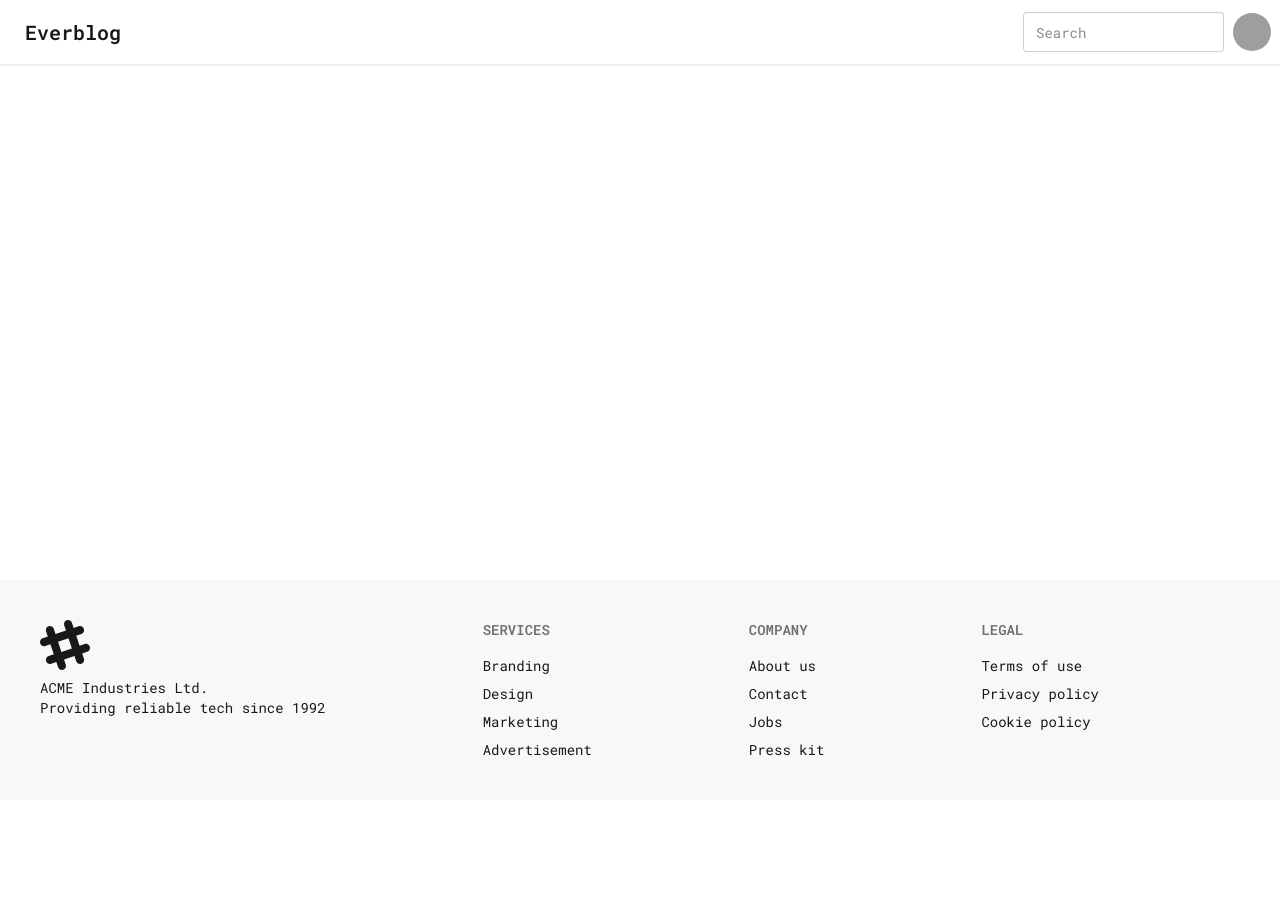
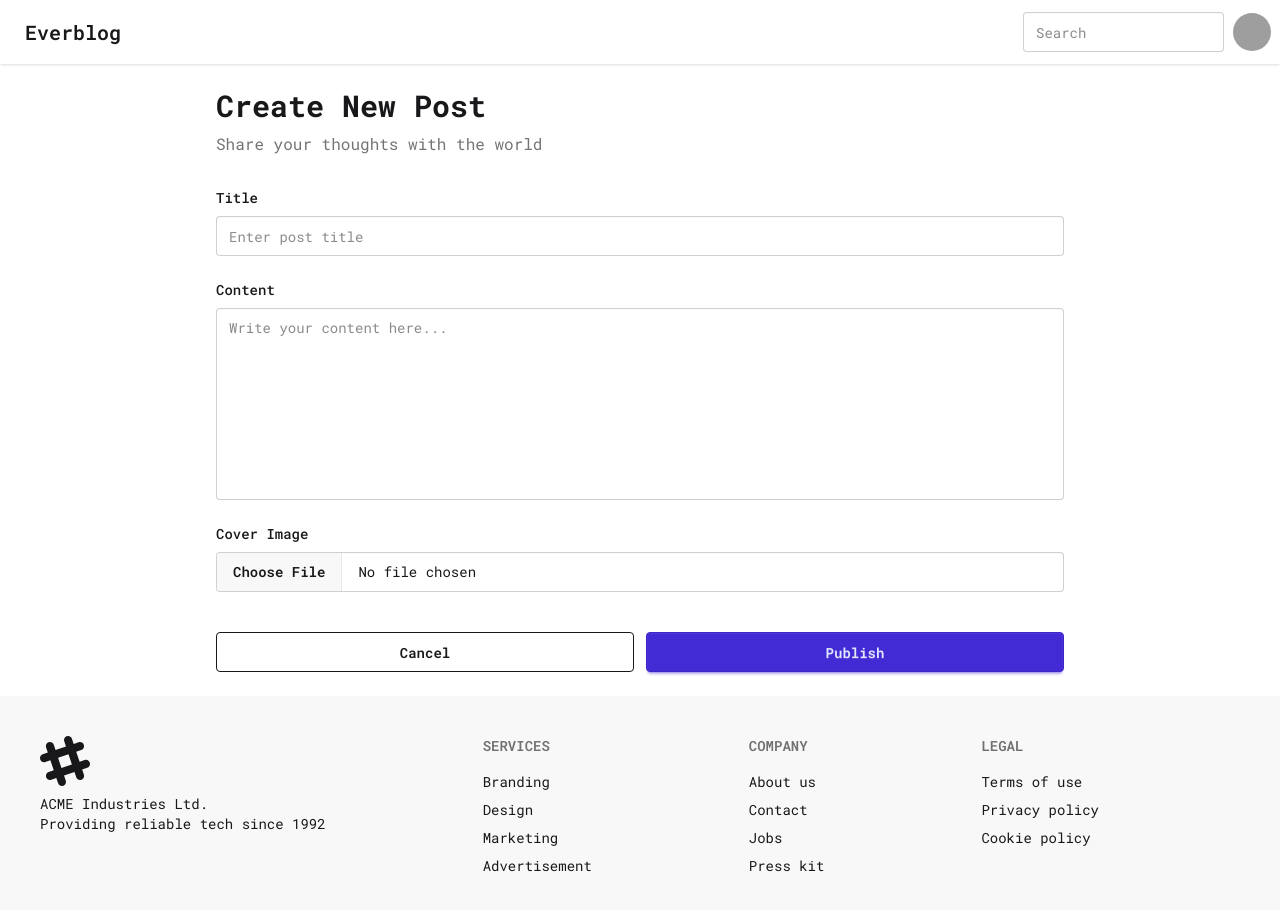
Before and after one commit to theakshaymore/node-ben, a React (Vite) app in the folder 18__blogging/frontend/: page /add in a window 1280 px wide. Shown: the top 910 px of the page. Before the commit the page ends 800 px from the top, so only its background shows below. Built offline with nearby package versions, Linux system fonts and the light colour scheme; no server answers; grey boxes are pictures that could not be loaded.

Commit message:
REACT: add blog form

```diff
--- a/18__blogging/frontend/src/App.jsx
+++ b/18__blogging/frontend/src/App.jsx
@@ -13,6 +13,7 @@ import Signup from "./components/auth/Signup";
 import Login from "./components/auth/Login";
 import Home from "./components/layout/Home";
 import Profile from "./components/user/Profile";
+import AddBlog from "./components/user/AddBlog";
 
 function App() {
   //
@@ -54,6 +55,7 @@ function App() {
               <Route path="/signup" element={<Signup />} />
               <Route path="/login" element={<Login />} />
               <Route path="/profile" element={<Profile />} />
+              <Route path="/add" element={<AddBlog />} />
             </Routes>
           </main>
 
--- /dev/null
+++ b/18__blogging/frontend/src/components/user/AddBlog.jsx
@@ -0,0 +1,63 @@
+import React, { useState } from "react";
+
+function AddBlog() {
+  const [title, setTitle] = useState("");
+  const [body, setBody] = useState("");
+  const [imageURL, setImageURL] = useState("");
+
+  return (
+    <div className="max-w-4xl mx-auto p-6">
+      <div className="mb-8">
+        <h1 className="text-3xl font-bold">Create New Post</h1>
+        <p className="text-base-content/60 mt-2">
+          Share your thoughts with the world
+        </p>
+      </div>
+
+      <form className="space-y-6">
+        <div>
+          <label className="block text-sm font-medium mb-2">Title</label>
+          <input
+            type="text"
+            placeholder="Enter post title"
+            className="input input-bordered w-full"
+            value={title}
+            onChange={(event) => setTitle(event.target.value)}
+          />
+        </div>
+
+        <div>
+          <label className="block text-sm font-medium mb-2">Content</label>
+          <textarea
+            placeholder="Write your content here..."
+            className="textarea textarea-bordered w-full h-48 resize-none"
+            value={body}
+            onChange={(event) => setBody(event.target.value)}
+          ></textarea>
+        </div>
+
+        <div>
+          <label className="block text-sm font-medium mb-2">Cover Image</label>
+          <input
+            type="file"
+            accept="image/*"
+            className="file-input file-input-bordered w-full"
+            value={imageURL}
+            onChange={(event) => setImageURL(event.target.value)}
+          />
+        </div>
+
+        <div className="flex gap-3 pt-4">
+          <button type="button" className="btn btn-outline flex-1">
+            Cancel
+          </button>
+          <button type="submit" className="btn btn-primary flex-1">
+            Publish
+          </button>
+        </div>
+      </form>
+    </div>
+  );
+}
+
+export default AddBlog;
```
Also changed, not shown: 1 other file (tests, documents, lock files or other folders).
